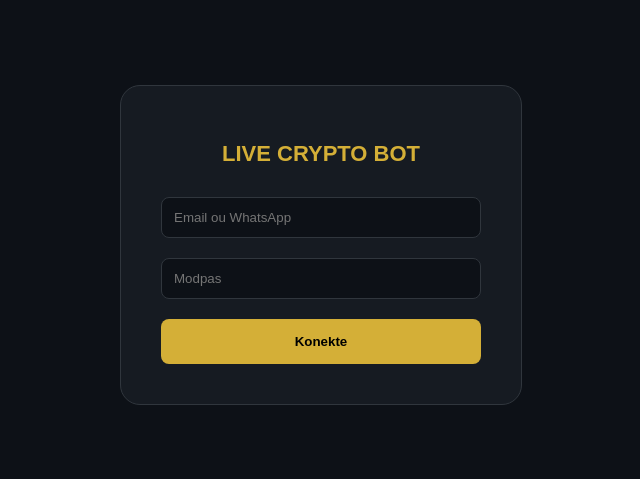
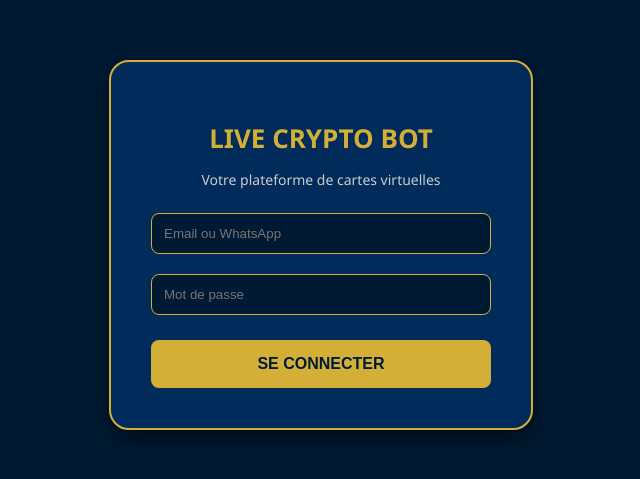
Before and after one commit to brunvilkerby0-commits/Live-crypto_bot, a website: page index.html in a window 1280 px wide. Shown: the part 155-634 px from the top of the page, without its empty margins (319-959 px from the left). Drawn offline with Linux system fonts and the light colour scheme.

Commit message:
index.html

```diff
--- a/index.html
+++ b/index.html
@@ -3,21 +3,22 @@
 <head>
     <meta charset="UTF-8">
     <meta name="viewport" content="width=device-width, initial-scale=1.0">
-    <title>Login - Live Crypto Bot</title>
+    <title>Connexion - Live Crypto Bot</title>
     <style>
-        body { background-color: #0d1117; color: white; font-family: sans-serif; display: flex; justify-content: center; align-items: center; height: 100vh; margin: 0; }
-        .box { background: #161b22; padding: 40px; border-radius: 20px; width: 320px; text-align: center; border: 1px solid #30363d; }
-        h1 { color: #d4af37; margin-bottom: 20px; font-size: 22px; }
-        input { width: 100%; padding: 12px; margin: 10px 0; background: #0d1117; border: 1px solid #30363d; color: white; border-radius: 8px; box-sizing: border-box; }
-        button { background: #d4af37; color: black; border: none; padding: 15px; width: 100%; border-radius: 8px; font-weight: bold; cursor: pointer; margin-top: 10px; }
+        body { background-color: #001a33; color: white; font-family: 'Segoe UI', sans-serif; display: flex; justify-content: center; align-items: center; height: 100vh; margin: 0; }
+        .login-card { background: #002b5b; padding: 40px; border-radius: 20px; width: 340px; text-align: center; border: 2px solid #d4af37; box-shadow: 0 10px 25px rgba(0,0,0,0.5); }
+        h1 { color: #d4af37; font-size: 26px; margin-bottom: 5px; }
+        input { width: 100%; padding: 12px; margin: 10px 0; background: #001a33; border: 1px solid #d4af37; color: white; border-radius: 8px; box-sizing: border-box; }
+        .btn { background: #d4af37; color: #001a33; border: none; padding: 15px; width: 100%; border-radius: 8px; font-weight: bold; cursor: pointer; font-size: 16px; margin-top: 15px; }
     </style>
 </head>
 <body>
-    <div class="box">
+    <div class="login-card">
         <h1>LIVE CRYPTO BOT</h1>
+        <p style="color: #ccc; font-size: 14px;">Votre plateforme de cartes virtuelles</p>
         <input type="text" placeholder="Email ou WhatsApp">
-        <input type="password" placeholder="Modpas">
-        <button onclick="window.location.href='dashboard.html'">Konekte</button>
+        <input type="password" placeholder="Mot de passe">
+        <button class="btn" onclick="window.location.href='dashboard.html'">SE CONNECTER</button>
     </div>
 </body>
 </html>
```
